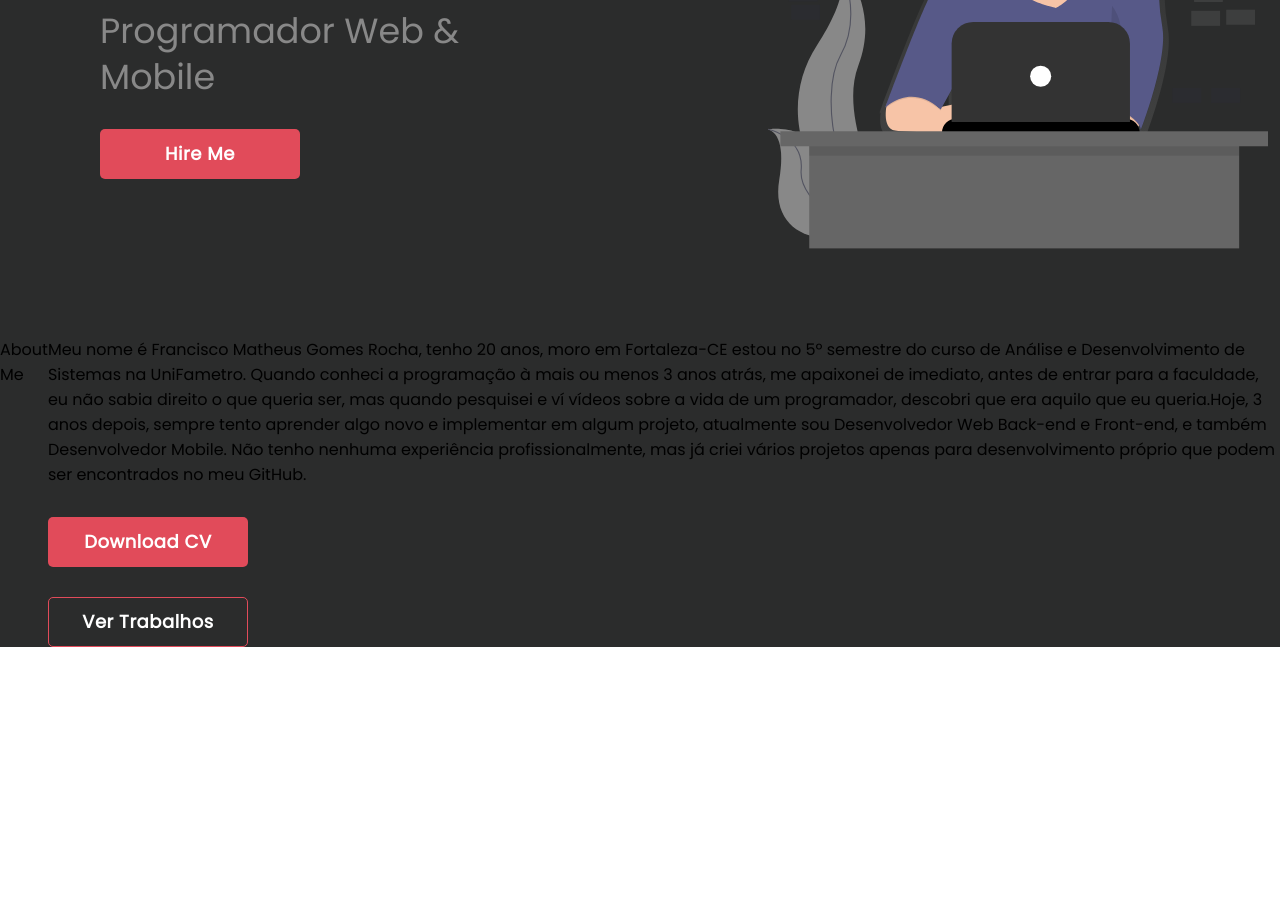
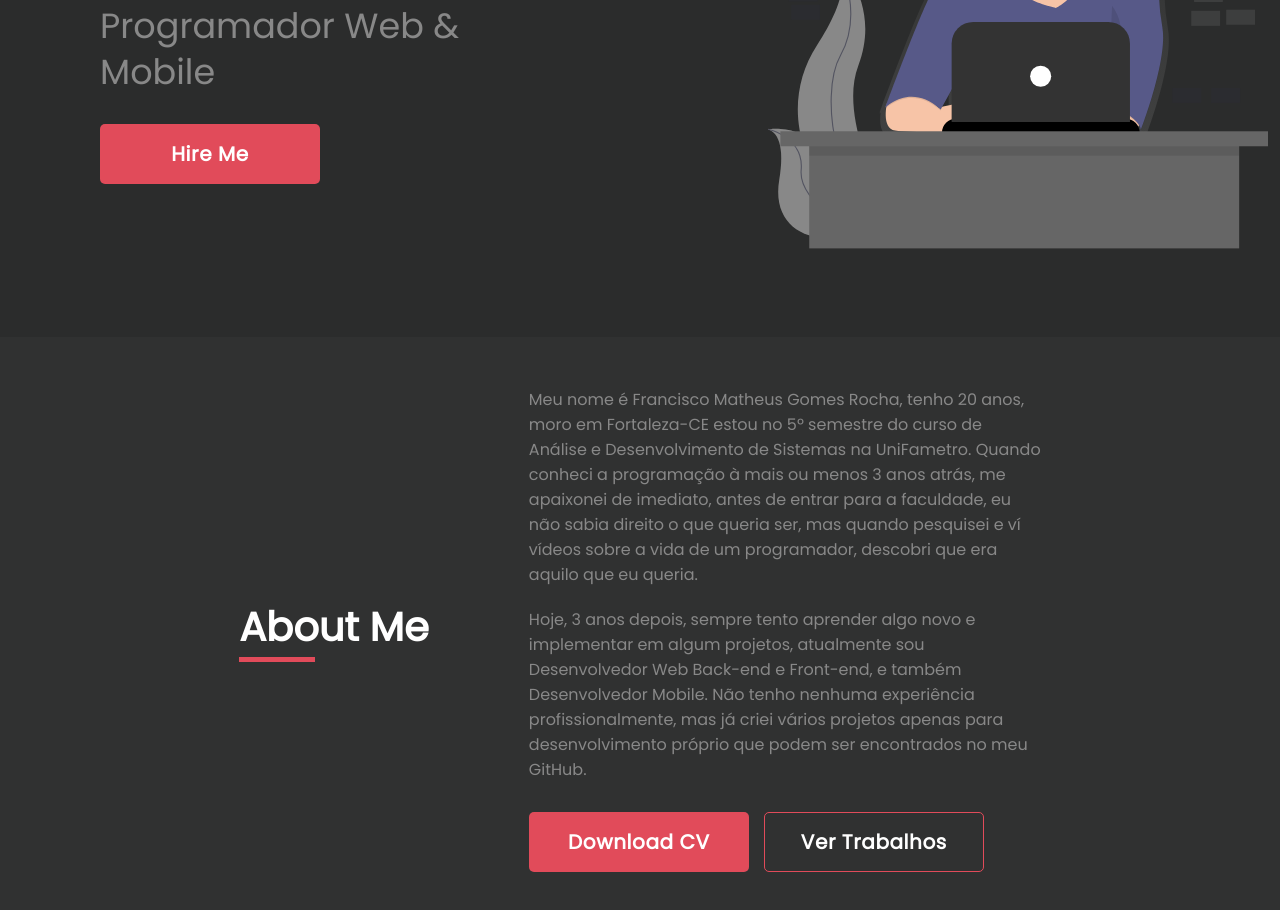
Before and after one commit to MatheusGomesRocha/Portfolio, a React (Create React App) app: page / in a window 1280 px wide. Shown: the part 360-1270 px from the top of the page. Before the commit the page ends 1007 px from the top, so only its background shows below. Built offline with nearby package versions, Linux system fonts and the light colour scheme.

Commit message:
Finalizando o design da tela about

```diff
--- a/src/components/About/About.css
+++ b/src/components/About/About.css
@@ -1,3 +1,30 @@
 .about {
     display: flex;
+    align-items: center;
+    justify-content: center;
+    padding: 50px 0;
+    background-color: #303131;
 }
+.about .side {
+    display: flex;
+    flex-direction: column;
+    justify-content: center;
+
+}
+.about .side .title {
+    color: #fff;
+    font-size: 40px;
+    font-weight: bold;
+}
+.about .side .lineBottom {
+    width: 40%;
+    height: 5px;
+    background-color: #e14b5a;
+}
+
+.about .side .textAbout {
+    color: #888;
+}
+.about .side .rowBtn {
+    display: flex;
+}
--- a/src/components/About/About.js
+++ b/src/components/About/About.js
@@ -6,12 +6,12 @@ import DefaultBtnComponent from "../../sideComponent/DefaultBtn";
 export default () => {
     return(
         <div className={"about"}>
-            <div className={"side"}>
+            <div style={{marginRight: 100}} className={"side"}>
                 <span className={"title"}>About Me</span>
                 <div className={"lineBottom"}></div>
             </div>
 
-            <div className={"side"}>
+            <div style={{width: '40%'}} className={"side"}>
                 <span className={"textAbout"}>
                     Meu nome é Francisco Matheus Gomes Rocha, tenho 20 anos, moro em Fortaleza-CE estou no
                     5º semestre do curso de Análise e Desenvolvimento de Sistemas na UniFametro.
@@ -21,7 +21,7 @@ export default () => {
                 </span>
 
                 <span style={{marginTop: 20}} className={"textAbout"}>
-                    Hoje, 3 anos depois, sempre tento aprender algo novo e implementar em algum projeto, atualmente
+                    Hoje, 3 anos depois, sempre tento aprender algo novo e implementar em algum projetos, atualmente
                     sou Desenvolvedor Web Back-end e Front-end, e também Desenvolvedor Mobile. Não tenho nenhuma
                     experiência profissionalmente, mas já criei vários projetos apenas para desenvolvimento próprio
                     que podem ser encontrados no meu GitHub.
@@ -29,7 +29,9 @@ export default () => {
 
                 <div className={"rowBtn"}>
                     <DefaultBtnComponent title={"Download CV"} />
-                    <DefaultBtnComponent border={true} title={"Ver Trabalhos"} />
+                    <div style={{marginLeft: 15}}>
+                        <DefaultBtnComponent border={true} title={"Ver Trabalhos"} />
+                    </div>
                 </div>
             </div>
         </div>
--- a/src/components/Header/Header.css
+++ b/src/components/Header/Header.css
@@ -12,6 +12,7 @@
     position: fixed;
     top: 0;
     background-color: #2B2C2C;
+    z-index: 999;
 }
 .header .headerTop .logo {      /** Span com texto (logo) apenas um M. */
     margin-left: 100px;
--- a/src/sideComponent/DefaultBtn.js
+++ b/src/sideComponent/DefaultBtn.js
@@ -6,11 +6,11 @@ export default(props) => {
     const DefaultBtn = withStyles(() => ({
         root: {
             padding: 20,
-            height: 50,
+            height: 60,
             marginTop: 30,
             border: props.border ? '1px solid #e14b5a' : '1px solid transparent',
             borderRadius: 5,
-            width: 200,
+            width: 220,
             backgroundColor: props.border ? 'transparent' : '#e14b5a',
             color: '#fff',
             fontWeight: 'bold',
@@ -19,13 +19,13 @@ export default(props) => {
             justifyContent: 'center',
             textTransform: 'capitalize',
             fontFamily: 'Poppins',
-            fontSize: 18,
+            fontSize: 20,
             transition: '250ms',
 
             '&:hover': {
-                backgroundColor: 'transparent',
-                border: '1px solid #e14b5a',
-                color: '#e14b5a'
+                backgroundColor: props.border ? '#e14b5a' : 'transparent',
+                border: props.border ? '1px solid transparent' : '1px solid #e14b5a',
+                color: props.border === false && '#e14b5a'
             }
         },
     }))(Button);
```
Also changed, not shown: 1 other file (tests, documents, lock files or other folders).
